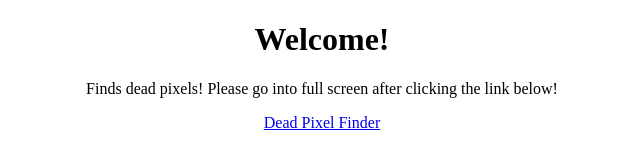
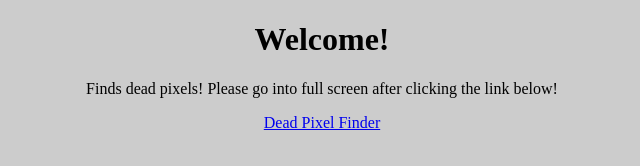
Before and after one commit to FreePvp/Dead-Pixel-Finder, a plain HTML site: page index.html in a window 1280 px wide. Shown: the whole page, without its empty margins (318-958 px from the left). Drawn offline with Linux system fonts and the light colour scheme.

Commit message:
Changed Background Color for main page.

```diff
--- a/index.html
+++ b/index.html
@@ -1,6 +1,6 @@
 <!DOCTYPE html>
 <html>
-  <body>
+  <body bgcolor="#cccccc">
     <head>
       <title>Dead Pixel Finder</title>
     </head>
```
